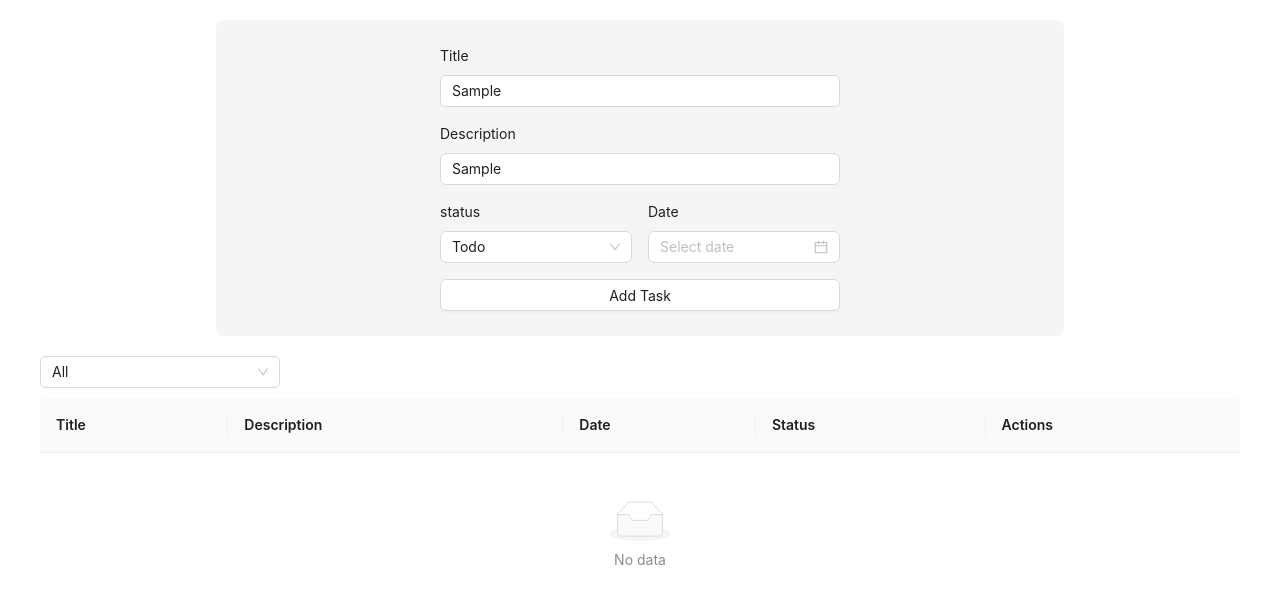
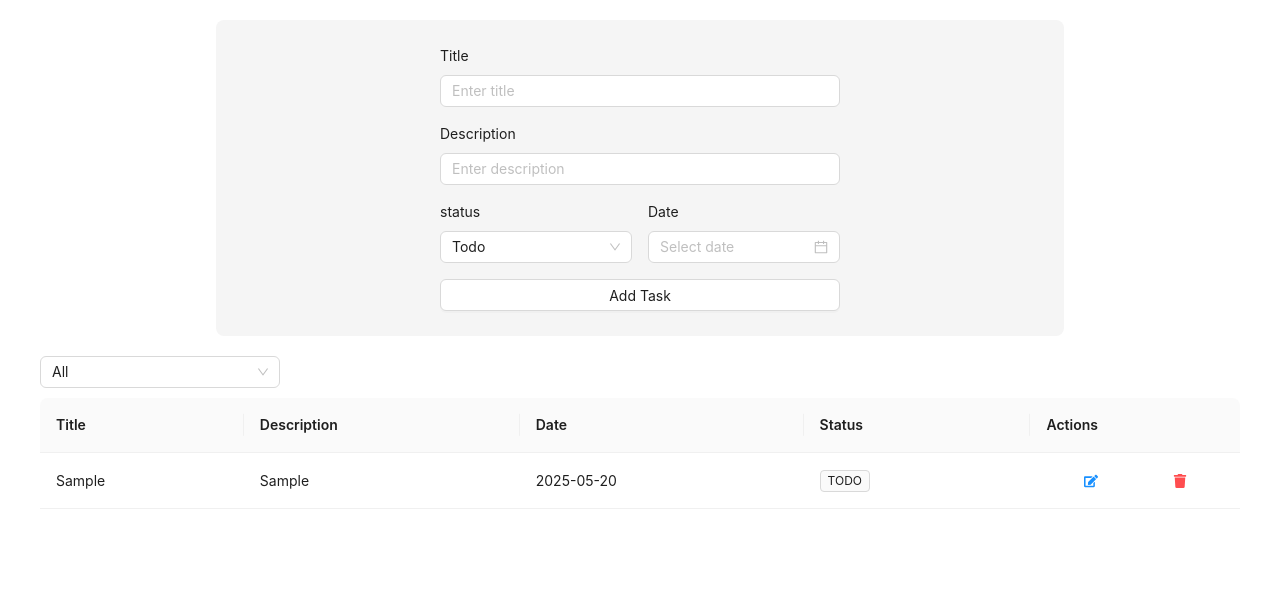
Before and after one commit to anikakash/Redux-task, a React (Vite) app in the folder ReduxTodo/: page / in a window 1280 px wide. Both pictures are taken after typing "Sample", "Sample", "Sample" into the empty fields and a click on the button "Add Task". Shown: the top 604 px of the page. Built offline with nearby package versions, Linux system fonts and the light colour scheme.

Commit message:
add: complete the functionality with ant design

```diff
--- a/ReduxTodo/package.json
+++ b/ReduxTodo/package.json
@@ -15,6 +15,7 @@
   "dependencies": {
     "@ant-design/v5-patch-for-react-19": "^1.0.3",
     "antd": "^5.25.2",
+    "dayjs": "^1.11.13",
     "react": "^19.1.0",
     "react-dom": "^19.1.0",
     "react-icons": "^5.5.0",
--- a/ReduxTodo/src/App.jsx
+++ b/ReduxTodo/src/App.jsx
@@ -2,6 +2,7 @@ import Todo from './Components/Todo'
 import TaskForm from './Components/TaskForm'
 import TaskList from './Components/TaskList'
 import TodoCrud from './Components/TodoCrud'
+import EditableTable from './Components/EditableTable'
 
 function App() {
 
@@ -11,6 +12,7 @@ function App() {
       <TaskList/> */}
       <Todo/>
       <TodoCrud/>
+      {/* <EditableTable/> */}
     </>
   )
 }
--- /dev/null
+++ b/ReduxTodo/src/Components/EditableTable.jsx
@@ -0,0 +1,113 @@
+import React, { useState } from 'react';
+import { Table, Input, Form } from 'antd';
+import { FiEdit, FiCheck, FiX } from 'react-icons/fi';
+
+const EditableTable = () => {
+  const initialData = [
+    { key: '1', name: 'John Doe', age: 28 },
+    { key: '2', name: 'Jane Smith', age: 32 },
+  ];
+
+  const [data, setData] = useState(initialData);
+  const [editingKey, setEditingKey] = useState('');
+  const [form] = Form.useForm();
+
+  const isEditing = (record) => record.key === editingKey;
+
+  const edit = (record) => {
+    form.setFieldsValue({ name: '', age: '', ...record });
+    setEditingKey(record.key);
+  };
+
+  const cancel = () => {
+    setEditingKey('');
+  };
+
+  const save = async (key) => {
+    try {
+      const row = await form.validateFields();
+      const newData = [...data];
+      const index = newData.findIndex((item) => key === item.key);
+
+      if (index > -1) {
+        const item = newData[index];
+        newData.splice(index, 1, { ...item, ...row });
+        setData(newData);
+        setEditingKey('');
+      }
+    } catch (err) {
+      console.log('Validation failed:', err);
+    }
+  };
+
+  const columns = [
+    {
+      title: 'Name',
+      dataIndex: 'name',
+      editable: true,
+      render: (_, record) => {
+        return isEditing(record) ? (
+          <Form.Item name="name" style={{ margin: 0 }}>
+            <Input />
+          </Form.Item>
+        ) : (
+          record.name
+        );
+      },
+    },
+    {
+      title: 'Age',
+      dataIndex: 'age',
+      editable: true,
+      render: (_, record) => {
+        return isEditing(record) ? (
+          <Form.Item name="age" style={{ margin: 0 }}>
+            <Input />
+          </Form.Item>
+        ) : (
+          record.age
+        );
+      },
+    },
+    {
+      title: 'Action',
+      render: (_, record) => {
+        const editable = isEditing(record);
+        return editable ? (
+          <span style={{ display: 'flex', gap: '10px' }}>
+            <FiCheck
+              onClick={() => save(record.key)}
+              style={{ color: 'green', cursor: 'pointer' }}
+            />
+            <FiX
+              onClick={cancel}
+              style={{ color: 'red', cursor: 'pointer' }}
+            />
+          </span>
+        ) : (
+          <FiEdit
+            onClick={() => edit(record)}
+            style={{ cursor: 'pointer' }}
+          />
+        );
+      },
+    },
+  ];
+
+  return (
+    <Form form={form} component={false}>
+      <Table
+        dataSource={data}
+        columns={columns}
+        components={{
+          body: {
+            cell: ({ children, ...restProps }) => <td {...restProps}>{children}</td>,
+          },
+        }}
+        pagination={false}
+      />
+    </Form>
+  );
+};
+
+export default EditableTable;
--- a/ReduxTodo/src/Components/Todo.jsx
+++ b/ReduxTodo/src/Components/Todo.jsx
@@ -2,6 +2,7 @@ import { Button, DatePicker, Form, Input, Select, Space } from "antd";
 import styled from "styled-components";
 import { useDispatch } from "react-redux";
 import { addTask } from "../redux/Actions";
+import dayjs from "dayjs";
 
 const FormContainer = styled.div`
   width: 800px;
@@ -37,18 +38,17 @@ const Todo = () => {
   const [form] = Form.useForm();
 
   const handleSubmit = (submission) => {
-    const { date, ...rest } = submission;
+    const { dates, ...rest } = submission;
 
-    const formattedDate = date.format("D-M-YYYY");
+    const formattedDate = dayjs(dates).format("YYYY-MM-DD");
 
     const taskData = {
       id: Date.now(),
       ...rest,
       date: formattedDate,
     };
-
+    console.log(taskData)
     dispatch(addTask(taskData));
-    // console.log("Submitted:", taskData);
     form.resetFields();
   };
 
--- a/ReduxTodo/src/Components/TodoCrud.jsx
+++ b/ReduxTodo/src/Components/TodoCrud.jsx
@@ -1,9 +1,11 @@
 import React, { useState } from "react";
-import { Select, Table, Tag } from "antd";
+import { DatePicker, Form, Input, Select, Table, Tag } from "antd";
 import { FaEdit, FaTrash } from "react-icons/fa";
 import styled from "styled-components";
 import { useDispatch, useSelector } from "react-redux";
-import { removeTask } from "../redux/Actions";
+import { removeTask, updateTask } from "../redux/Actions";
+import dayjs from "dayjs";
+import { FiCheck, FiEdit, FiX } from "react-icons/fi";
 
 // Styled Components
 
@@ -38,16 +40,62 @@ const DeleteIcon = styled(FaTrash)`
   }
 `;
 
+const SaveIcon = styled(FiCheck)`
+  color: #3899f3;
+  cursor: pointer;
+  &:hover {
+    color: #008afb;
+  }
+`
+
+const CancleIcon = styled(FiX)`
+  color: #ff4d4f;
+  cursor: pointer;
+  &:hover {
+    color: #ff7875;
+  }
+`
+
 const TodoCrud = () => {
   const dispatch = useDispatch();
   const allTasks = useSelector((state) => state);
   const [selectedStatus, setSelectedStatus] = useState("all");
+  const [editingKey, setEditingKey] = useState("");
+  const [form] = Form.useForm();
 
+  const isEditing = (record) => record.id === editingKey;
   const handleEdit = (record) => {
-    console.log("Edit clicked:", record);
-    // You can open a modal or form to edit
+    console.log("Edit clicked:", dayjs(record.date));
+    form.setFieldsValue({
+      title: record.title,
+      description: record.description,
+      status: record.status,
+      date: dayjs(record.date),
+    });
+    setEditingKey(record.id);
   };
 
+  const handleSave = async(record) =>{
+    console.log("From save: ", record);
+    try{
+      const values = await form.validateFields();
+      const updateData = {
+        ...record,
+        ...values,
+        date: values.date ? dayjs(values.date).format("YYYY-MM-DD") : record.date,
+      }
+      console.log(updateData)
+      dispatch(updateTask(updateData.id, updateData))
+      setEditingKey("");
+    }catch(err){
+      console.log("Validation Failed: ", err);
+    }
+
+  }
+
+  const handleCancel = () => {
+  setEditingKey("");
+};
   const handleDelete = (record) => {
     console.log(record);
     dispatch(removeTask(record.id));
@@ -63,32 +111,86 @@ const TodoCrud = () => {
       title: "Title",
       dataIndex: "title",
       key: "title",
+      render: (txt, record) => {
+        console.log(" - : ", txt);
+        console.log("rec: ", record);
+        return isEditing(record) ? (
+          <Form.Item name="title" style={{ margin: 0 }}>
+            <Input />
+          </Form.Item>
+        ) : (
+          record.title
+        );
+      },
     },
     {
       title: "Description",
       dataIndex: "description",
       key: "description",
+      render: (txt, record) => {
+        console.log(" - : ", txt);
+        console.log("rec: ", record);
+        return isEditing(record) ? (
+          <Form.Item name="description" style={{ margin: 0 }}>
+            <Input />
+          </Form.Item>
+        ) : (
+          record.description
+        );
+      },
     },
     {
       title: "Date",
       dataIndex: "date",
       key: "date",
+      render: (txt, record) => {
+        console.log(" - : ", txt);
+        console.log("rec: ", record);
+        return isEditing(record) ? (
+          <Form.Item name="date" style={{ margin: 0 }}>
+            <DatePicker />
+          </Form.Item>
+        ) : (
+          record.date
+        );
+      },
     },
     {
       title: "Status",
       dataIndex: "status",
       key: "status",
-      render: (status) => <Tag>{status.toUpperCase()}</Tag>,
+      render: (status, record) =>
+        isEditing(record) ? (
+          <Form.Item name="status" style={{ margin: 0 }}>
+            <Select
+              options={[
+                { value: "todo", label: "Todo" },
+                { value: "progress", label: "In Progress" },
+                { value: "complete", label: "Complete" },
+              ]}
+            />
+          </Form.Item>
+        ) : (
+          <Tag>{status.toUpperCase()}</Tag>
+        ),
     },
     {
       title: "Actions",
       key: "actions",
-      render: (_, record) => (
+      render: (_, record) =>
+        isEditing(record) ? (
+          <ActionWrapper>
+            <SaveIcon onClick={()=>handleSave(record)}/>
+            <CancleIcon onClick={()=>handleCancel()}/>
+          </ActionWrapper>
+        ) : (
+          (
         <ActionWrapper>
           <EditIcon onClick={() => handleEdit(record)} />
           <DeleteIcon onClick={() => handleDelete(record)} />
         </ActionWrapper>
-      ),
+      )
+        ),
     },
   ];
 
@@ -104,7 +206,14 @@ const TodoCrud = () => {
           { value: "complete", label: "Complete" },
         ]}
       />
-      <Table dataSource={filteredTasks} columns={columns} pagination={false} />
+      <Form form={form}>
+        <Table
+          dataSource={filteredTasks}
+          columns={columns}
+          pagination={false}
+          rowKey="id"
+        />
+      </Form>
     </TableWrapper>
   );
 };
```
Also changed, not shown: 1 other file (tests, documents, lock files or other folders).
